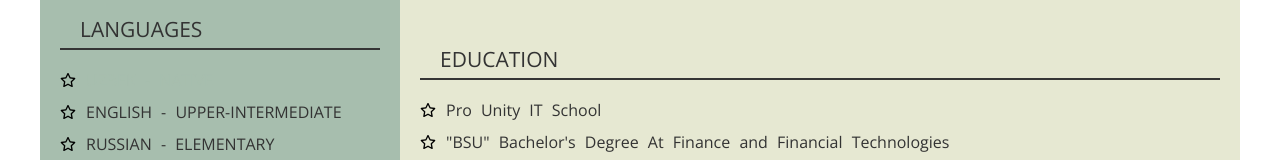
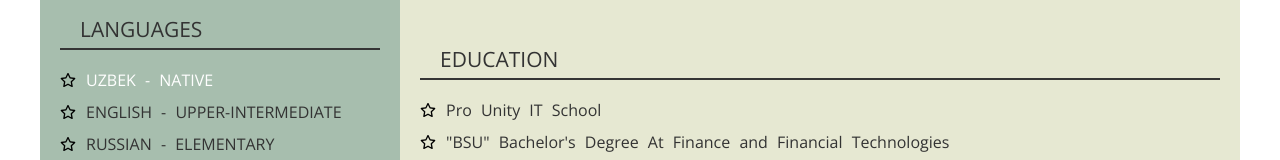
Before and after one commit to bakhodirchorievv/main-portfolio, a plain HTML site: page index.html in a window 1280 px wide. In both pictures the pointer is over the item "UZBEK - NATIVE". Shown: the part 678-838 px from the top of the page. Drawn offline with nearby package versions, Linux system fonts and the light colour scheme.

Commit message:
hover changed

```diff
--- a/style.css
+++ b/style.css
@@ -144,7 +144,7 @@ ul{
     list-style: none;
 }
 .list-item2:hover{
-color: rgb(167,190,174);
+color: white;
 }
 .same{
     margin-top: 39px;
```
